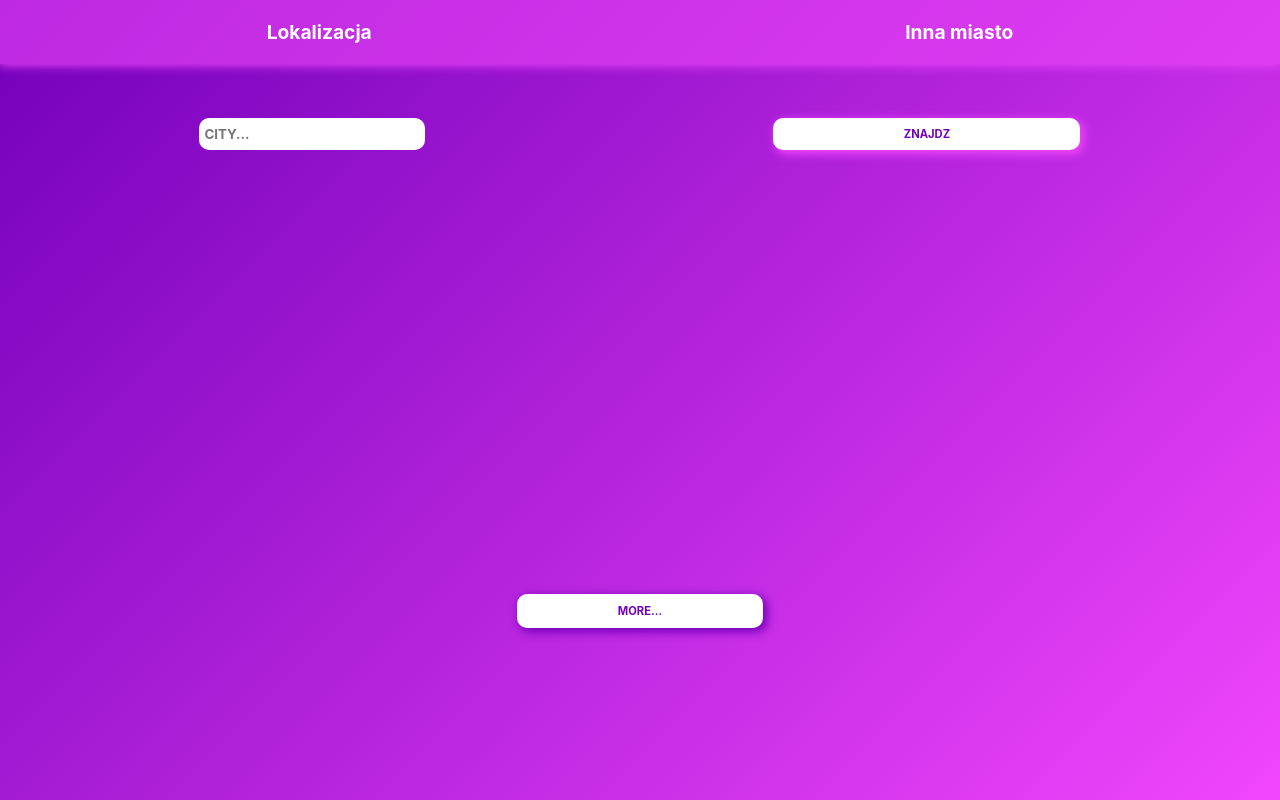
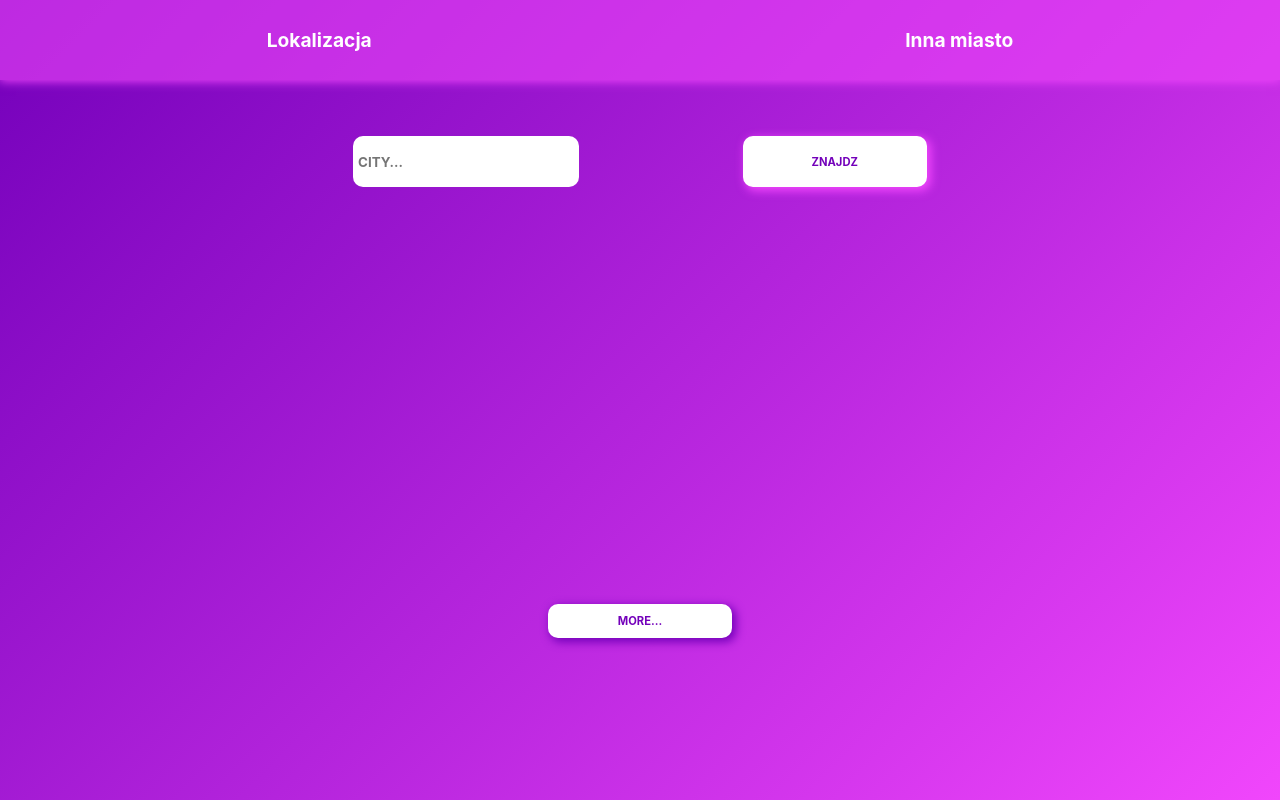
Before and after one commit to Growcu/weather-app, a React (Create React App) app: page /otherLocation in a window 1280 px wide. Built offline with nearby package versions, Linux system fonts and the light colour scheme.

Commit message:
added landscape styles

```diff
--- a/src/styles/BasicsInfo.scss
+++ b/src/styles/BasicsInfo.scss
@@ -31,3 +31,34 @@
         }
     }
 }
+
+@media (orientation: landscape) {
+    .weatherDataListBasics {
+        flex-basis: 75%;
+        max-height: 80%;
+        flex-wrap: wrap;
+        padding-top: 2%;
+
+        .city,
+        .time,
+        .pressure,
+        .humidity {
+            flex-basis: 10%;
+            font-size: $info-font-size;
+        }
+
+        .temp {
+            flex-basis: 10%;
+            font-size: $temp-font-size;
+        }
+
+        .icon {
+            flex-basis: 50%;
+            max-width: 40%;
+
+            img {
+                width: 100%;
+            }
+        }
+    }
+}
--- a/src/styles/MoreInfo.scss
+++ b/src/styles/MoreInfo.scss
@@ -40,3 +40,15 @@
         }
     }
 }
+
+@media (orientation: landscape) {
+    .weatherDataListMore {
+        flex-basis: 75%;
+        max-height: 80%;
+
+        .icon {
+            margin-top: -15%;
+            max-width: 20%;
+        }
+    }
+}
--- a/src/styles/Nav.scss
+++ b/src/styles/Nav.scss
@@ -22,3 +22,9 @@
         }
     }
 }
+
+@media (orientation:landscape) {
+    .nav {
+        flex-basis: 10%;
+    }
+}
--- a/src/styles/OtherLocation.scss
+++ b/src/styles/OtherLocation.scss
@@ -61,3 +61,24 @@
         }
     }
 }
+
+@media (orientation: landscape) {
+    .otherLocation {
+        align-items: center;
+        max-height: 90vh;
+
+        .find {
+            width: 60%;
+            flex-basis: 8vh;
+
+        }
+
+        .weatherDataWrapper {
+            width: 100%;
+
+            button {
+                width: 15%;
+            }
+        }
+    }
+}
```
